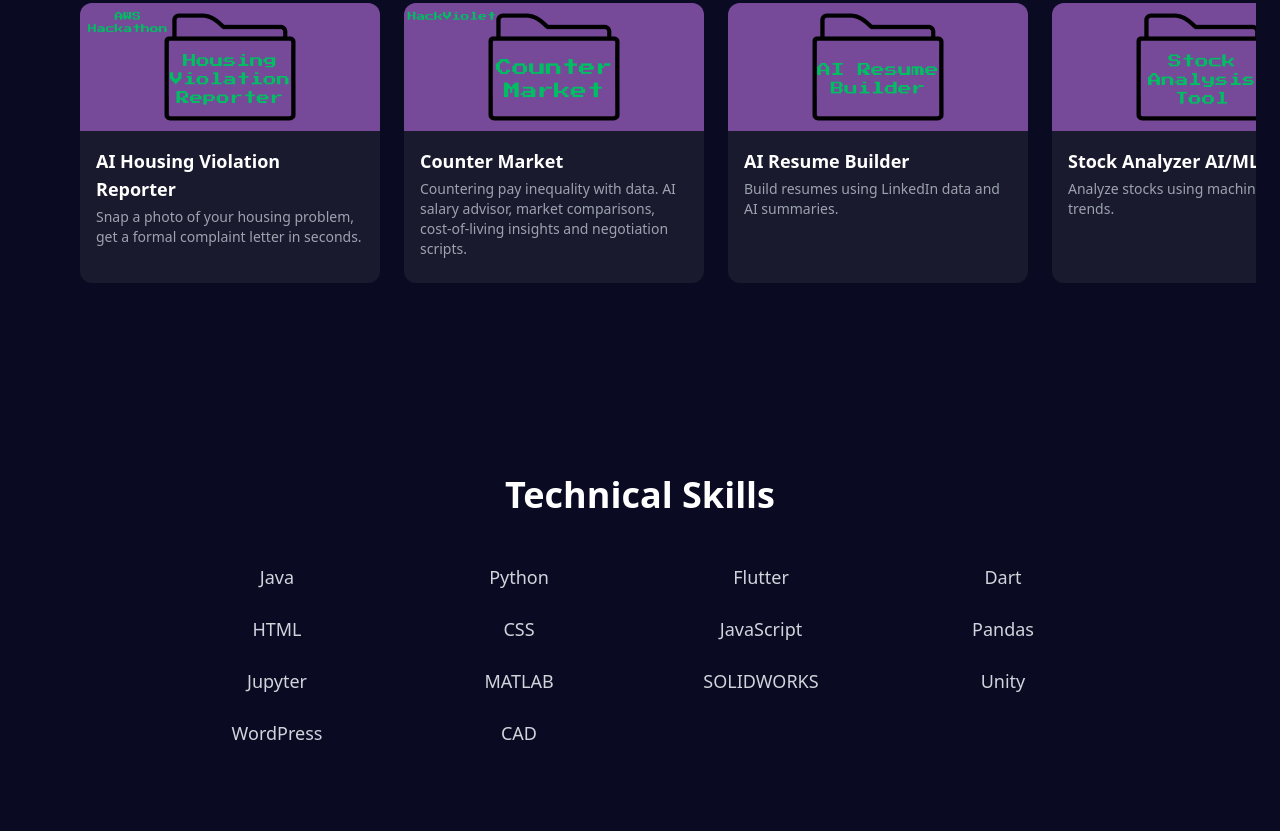
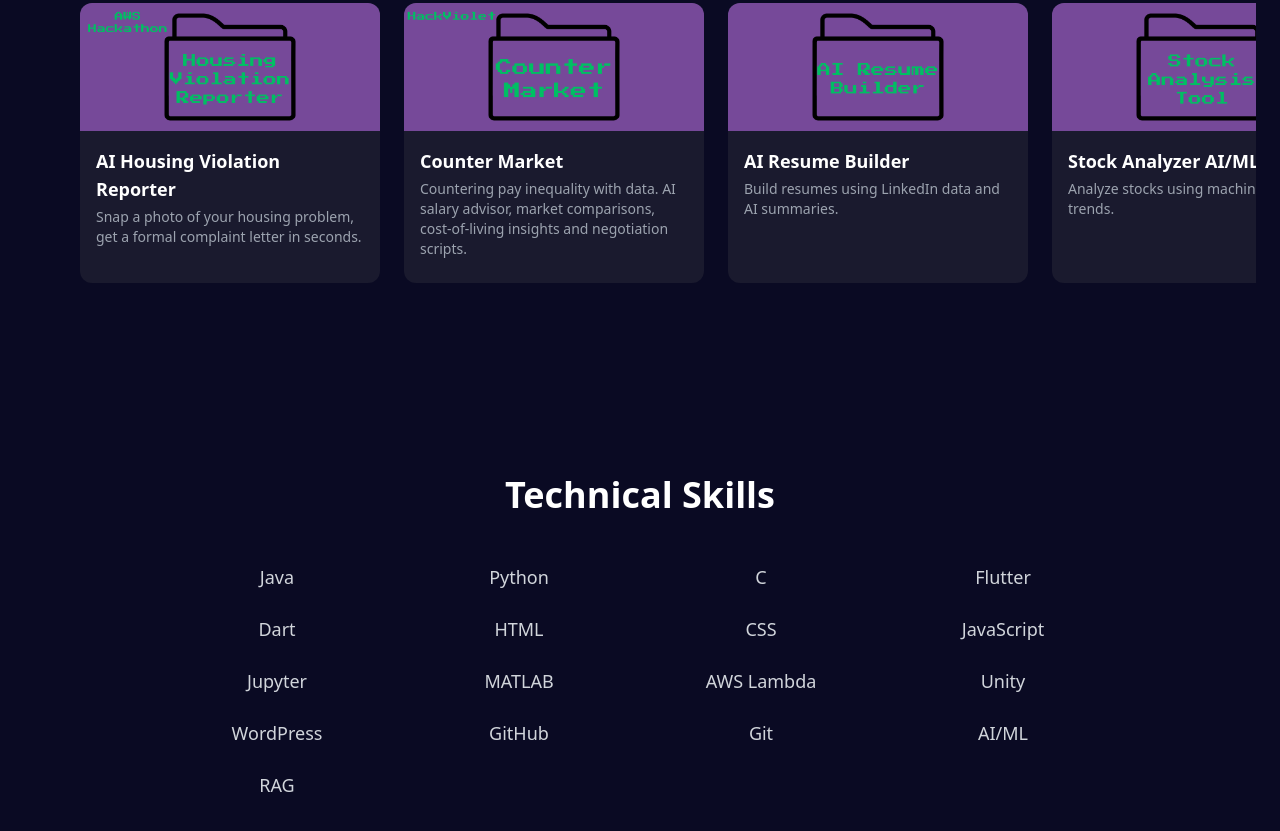
Before and after one commit to amithsa23/portfolio, a website: page index.html in a window 1280 px wide. Shown: the part 1141-1972 px from the top of the page. Drawn offline with Linux system fonts and the light colour scheme.

Commit message:
UI updates

```diff
--- a/index.html
+++ b/index.html
@@ -166,18 +166,23 @@
                 hover:border hover:border-purple-500/20 hover:backdrop-blur-sm p-4 rounded-lg">
       <span class="inline-block transition-transform duration-200 transform hover:scale-110 hover:text-white hover:font-semibold">Java</span>
       <span class="inline-block transition-transform duration-200 transform hover:scale-110 hover:text-white hover:font-semibold">Python</span>
+      <span class="inline-block transition-transform duration-200 transform hover:scale-110 hover:text-white hover:font-semibold">C</span>
       <span class="inline-block transition-transform duration-200 transform hover:scale-110 hover:text-white hover:font-semibold">Flutter</span>
       <span class="inline-block transition-transform duration-200 transform hover:scale-110 hover:text-white hover:font-semibold">Dart</span>
       <span class="inline-block transition-transform duration-200 transform hover:scale-110 hover:text-white hover:font-semibold">HTML</span>
       <span class="inline-block transition-transform duration-200 transform hover:scale-110 hover:text-white hover:font-semibold">CSS</span>
       <span class="inline-block transition-transform duration-200 transform hover:scale-110 hover:text-white hover:font-semibold">JavaScript</span>
-      <span class="inline-block transition-transform duration-200 transform hover:scale-110 hover:text-white hover:font-semibold">Pandas</span>
       <span class="inline-block transition-transform duration-200 transform hover:scale-110 hover:text-white hover:font-semibold">Jupyter</span>
       <span class="inline-block transition-transform duration-200 transform hover:scale-110 hover:text-white hover:font-semibold">MATLAB</span>
-      <span class="inline-block transition-transform duration-200 transform hover:scale-110 hover:text-white hover:font-semibold">SOLIDWORKS</span>
+      <span class="inline-block transition-transform duration-200 transform hover:scale-110 hover:text-white hover:font-semibold">AWS Lambda</span>
       <span class="inline-block transition-transform duration-200 transform hover:scale-110 hover:text-white hover:font-semibold">Unity</span>
       <span class="inline-block transition-transform duration-200 transform hover:scale-110 hover:text-white hover:font-semibold">WordPress</span>
-      <span class="inline-block transition-transform duration-200 transform hover:scale-110 hover:text-white hover:font-semibold">CAD</span>
+      <span class="inline-block transition-transform duration-200 transform hover:scale-110 hover:text-white hover:font-semibold">GitHub</span>
+      <span class="inline-block transition-transform duration-200 transform hover:scale-110 hover:text-white hover:font-semibold">Git</span>
+      <span class="inline-block transition-transform duration-200 transform hover:scale-110 hover:text-white hover:font-semibold">AI/ML</span>
+      <span class="inline-block transition-transform duration-200 transform hover:scale-110 hover:text-white hover:font-semibold">RAG</span>
+
+
     </div>
   </section>
 
```
Also changed, not shown: projects.html (+1 -1 lines).
